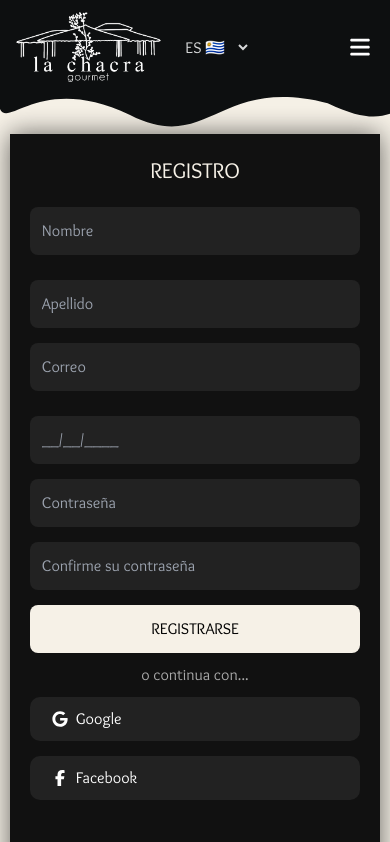
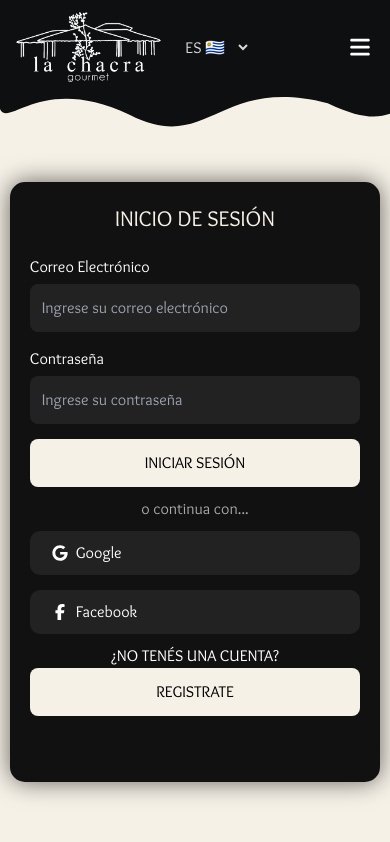
Before and after one commit to la-chacra/La-Chacra, a React (Vite) app in the folder Desarrollo/frontend/: page /login in a window 390 px wide. Shown: the top 842 px of the page. Built offline with nearby package versions, Linux system fonts and the light colour scheme.

Commit message:
Se separaron el login y registro en el responsive. También se añadio los links al header responsive.

```diff
--- a/Desarrollo/frontend/src/components/Header.jsx
+++ b/Desarrollo/frontend/src/components/Header.jsx
@@ -64,8 +64,12 @@ const Header = () => {
             <hr className="mobile-divider" />
 
             <div className="mobile-auth">
-              <button className="btn login">INICIAR SESIÓN</button>
-              <button className="btn register">REGISTRARSE</button>
+            <Link to="/login" className="btn login">
+              INICIAR SESIÓN
+            </Link>
+            <Link to="/login" className="btn register">
+              REGISTRARSE
+            </Link>
             </div>
           </nav>
         </div>
--- a/Desarrollo/frontend/src/index.css
+++ b/Desarrollo/frontend/src/index.css
@@ -765,29 +765,29 @@ input {
 
 /* MOBILE RESPONSIVE */
 @media (max-width: 768px) {
-  .auth-container {
-    width: 100%;
-    min-height: 100vh;
-    flex-direction: column;
-    border-radius: 0;
+  .sign-in-container,
+  .sign-up-container,
+  .overlay-container {
+    display: none; /* Oculta versión desktop */
+  }
+  .auth-container label,
+  .form-container-mobile label {
+    color: #fff;
+    font-weight: bold;
+    margin-bottom: 5px;
+    display: block;
   }
 
-  .form-container {
-    position: relative;
+  .form-container-mobile {
+    display: block;
     width: 100%;
     padding: 20px;
-    top: 0;
-    height: auto;
   }
 
-  .sign-in-container, .sign-up-container {
-    transform: translateX(0) !important;
-    opacity: 1 !important;
-    z-index: 5 !important;
-  }
-
-  .overlay-container {
-    display: none;
+  .mobile-switch {
+    text-align: center;
+    margin: 10px 0 20px 0;
+    color:white;
   }
 
   .input-group {
@@ -814,6 +814,7 @@ input {
   }
 }
 
+
 /* overlay de fuego */
 .fuego-gif {
   position: absolute;
--- a/Desarrollo/frontend/src/pages/LoginRegistro/Login.jsx
+++ b/Desarrollo/frontend/src/pages/LoginRegistro/Login.jsx
@@ -15,7 +15,8 @@ const Auth = () => {
       <Header />
       <div className="auth-page">
         <div className={`auth-container ${isSignUp ? "right-panel-active" : ""}`}>
-          {/* registro */}
+
+          {/* FORMULARIOS PARA DESKTOP */}
           <div className="form-container sign-up-container">
             <form>
               <h2 className="auth-title">REGISTRO</h2>
@@ -49,7 +50,6 @@ const Auth = () => {
             </form>
           </div>
 
-          {/* inicio */}
           <div className="form-container sign-in-container">
             <form>
               <h2 className="auth-title">INICIO DE SESIÓN</h2>
@@ -72,7 +72,7 @@ const Auth = () => {
             </form>
           </div>
 
-          {/* overlay */}
+          {/* OVERLAY DESKTOP */}
           <div className="overlay-container">
             <div className="overlay">
               <div className="overlay-panel overlay-left">
@@ -91,9 +91,7 @@ const Auth = () => {
                 <img
                   src={fuego}
                   alt="Fuego"
-                  className={`fuego-gif ${
-                    hoveredPanel === "left" ? "show" : ""
-                  }`}
+                  className={`fuego-gif ${hoveredPanel === "left" ? "show" : ""}`}
                 />
               </div>
 
@@ -113,11 +111,84 @@ const Auth = () => {
                 <img
                   src={fuego}
                   alt="Fuego"
-                  className={`fuego-gif ${
-                    hoveredPanel === "right" ? "show" : ""
-                  }`}
+                  className={`fuego-gif ${hoveredPanel === "right" ? "show" : ""}`}
                 />
               </div>
+            </div>
+          </div>
+
+          {/* FORMULARIOS MÓVIL */}
+          <div className="form-container-mobile">
+            {isSignUp ? (
+              <form className="sign-up-container-mobile">
+                <h2 className="auth-title">REGISTRO</h2>
+                <div className="input-group">
+                  <input type="text" placeholder="Nombre" />
+                  <input type="text" placeholder="Apellido" />
+                </div>
+                <div className="input-group">
+                  <input type="email" placeholder="Correo" />
+                  <input
+                    type="text"
+                    placeholder="__/__/____"
+                    onFocus={(e) => (e.target.type = "date")}
+                    onBlur={(e) => (e.target.type = "text")}
+                  />
+                </div>
+                <input type="password" placeholder="Contraseña" />
+                <input type="password" placeholder="Confirme su contraseña" />
+                <button type="submit" className="auth-btn">
+                  REGISTRARSE
+                </button>
+                <p className="auth-or">o continua con...</p>
+                <div className="social-login">
+                  <button>
+                    <FontAwesomeIcon icon={faGoogle} /> Google
+                  </button>
+                  <button>
+                    <FontAwesomeIcon icon={faFacebookF} /> Facebook
+                  </button>
+                </div>
+              </form>
+            ) : (
+              <form className="sign-in-container-mobile">
+                <h2 className="auth-title">INICIO DE SESIÓN</h2>
+                <label>Correo Electrónico</label>
+                <input type="email" placeholder="Ingrese su correo electrónico" />
+                <label>Contraseña</label>
+                <input type="password" placeholder="Ingrese su contraseña" />
+                <button type="submit" className="auth-btn">
+                  INICIAR SESIÓN
+                </button>
+                <p className="auth-or">o continua con...</p>
+                <div className="social-login">
+                  <button>
+                    <FontAwesomeIcon icon={faGoogle} /> Google
+                  </button>
+                  <button>
+                    <FontAwesomeIcon icon={faFacebookF} /> Facebook
+                  </button>
+                </div>
+              </form>
+            )}
+
+            {/* BOTÓN CAMBIO FORMULARIO */}
+            <div className="mobile-switch">
+              {isSignUp ? (
+                <>
+                  <p>¿YA TENÉS UNA CUENTA?</p>
+                  <button className="switch-btn" onClick={() => setIsSignUp(false)}>
+                    INICIAR SESIÓN
+                  </button>
+                </>
+              ) : (
+                <>
+                  <p>¿NO TENÉS UNA CUENTA?</p>
+                  <button className="switch-btn" onClick={() => setIsSignUp(true)}>
+                    REGISTRATE
+                  </button>
+                </>
+              )}
             </div>
           </div>
         </div>
```
